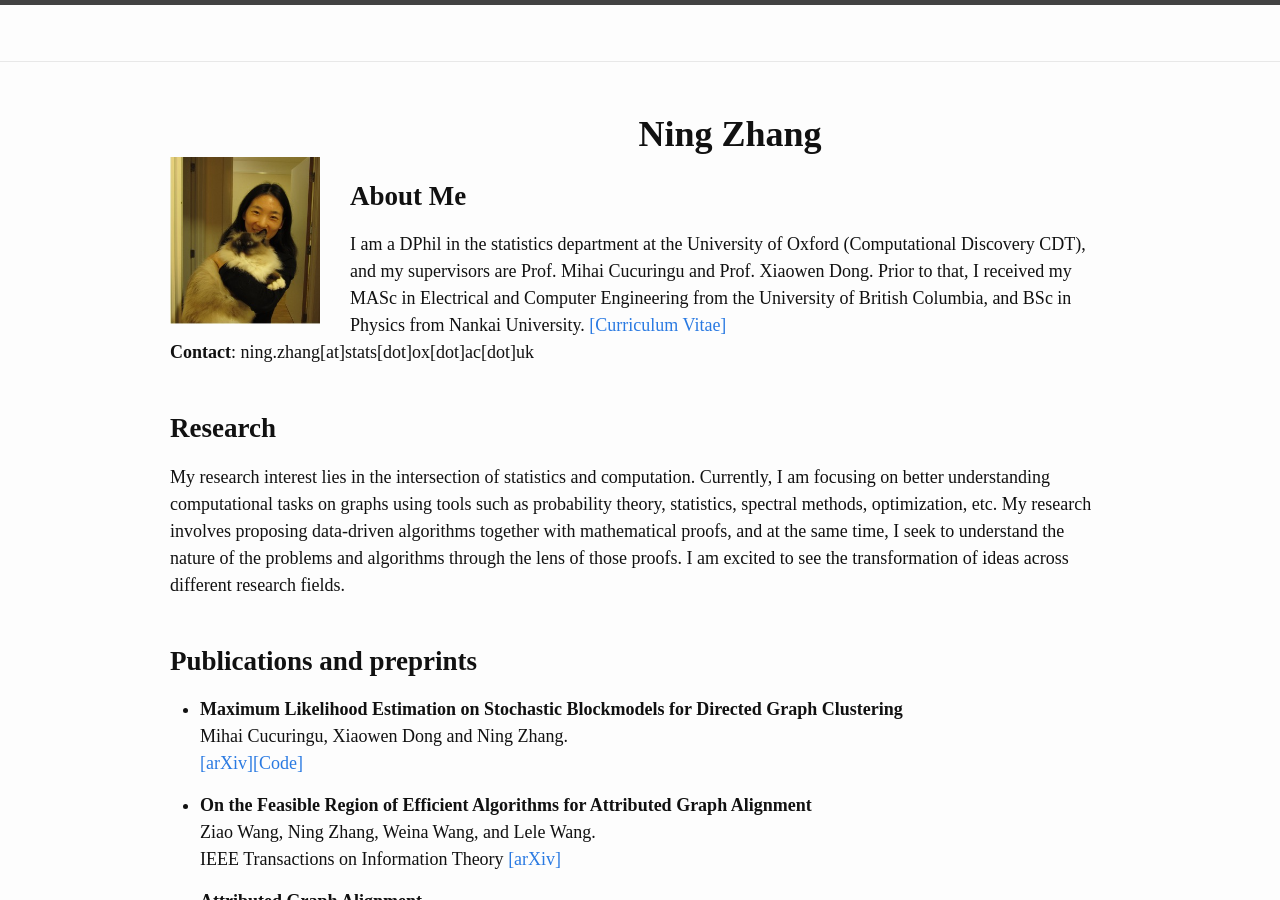
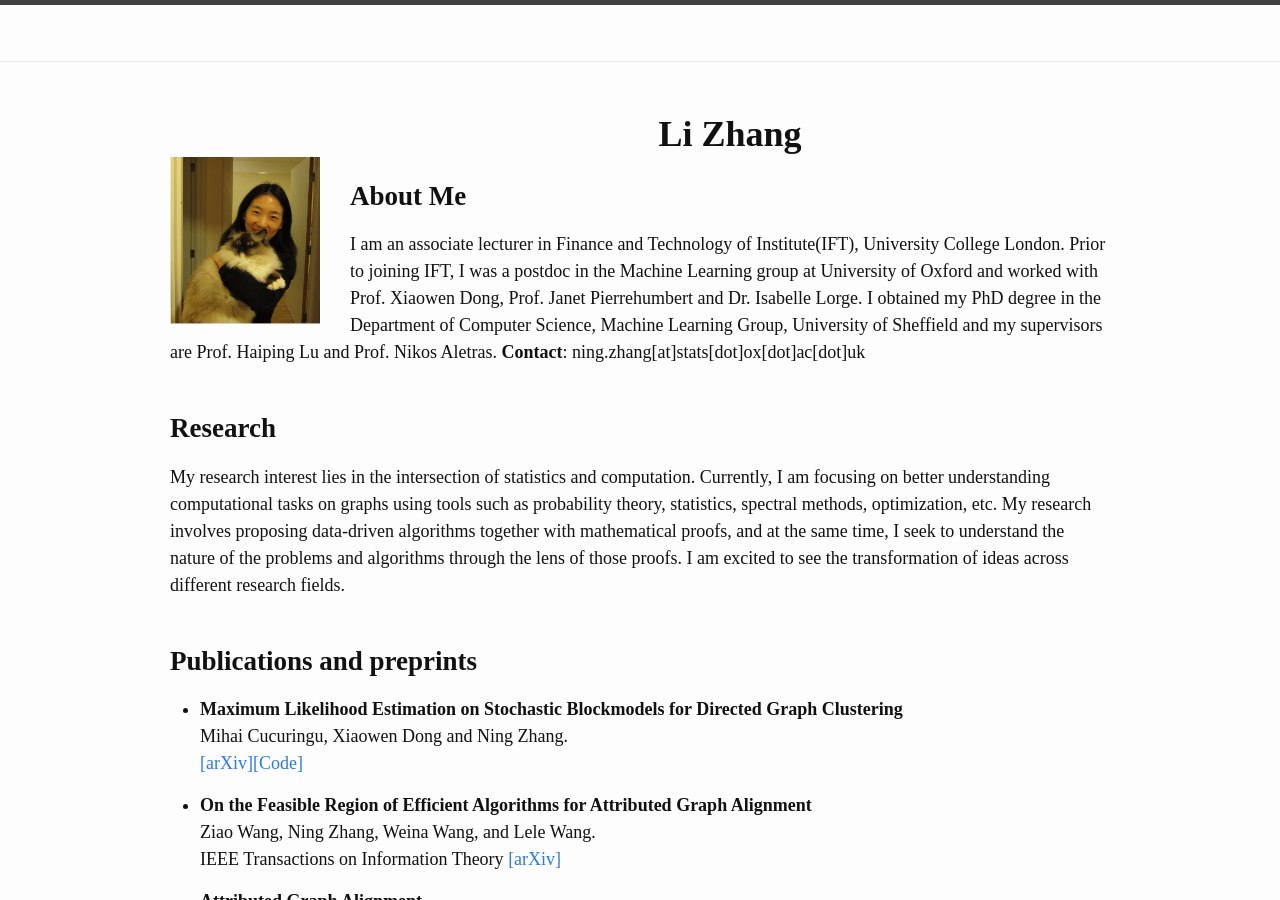
Before and after one commit to LiZhang-github/LiZhang-github.github.io, a Jekyll site: the page built from index.md, in a window 1280 px wide and 900 px high. Built offline with Jekyll 4.4.1, drawn with Linux system fonts in a browser that asks for light colours.

Commit message:
about me

```diff
--- a/index.md
+++ b/index.md
@@ -7,11 +7,11 @@ layout: home
 
 <img style="float: left; margin-right: 30px; margin-top: 50px;" src="assets/img/me.jpg" width="150"/>
 
-# <center> <b>Ning Zhang</b> </center>
+# <center> <b>Li Zhang</b> </center>
 <!-- ### <center>Welcom to my personal webpage!</center> -->
 ## **About Me**
-I am a DPhil in the statistics department at the University of Oxford (Computational Discovery CDT), and my supervisors are Prof. Mihai Cucuringu and Prof. Xiaowen Dong. Prior to that, I received my MASc in Electrical and Computer Engineering from the University of British Columbia, and BSc in Physics from Nankai University.
-[[Curriculum Vitae]](assets/NingZhang_CV.pdf)\
+I am an associate lecturer in Finance and Technology of Institute(IFT),  University College London. Prior to  joining IFT, I was a postdoc in the Machine Learning group at University of Oxford and worked with Prof. Xiaowen Dong, Prof. Janet Pierrehumbert and Dr. Isabelle Lorge. I obtained my PhD degree in the Department of Computer Science, Machine Learning Group, University of Sheffield and my supervisors are Prof. Haiping Lu and Prof. Nikos Aletras.
+<!-- [[Curriculum Vitae]](assets/NingZhang_CV.pdf)\ -->
 **Contact**: ning.zhang[at]stats[dot]ox[dot]ac[dot]uk
 <br/>
 <br/>
```
